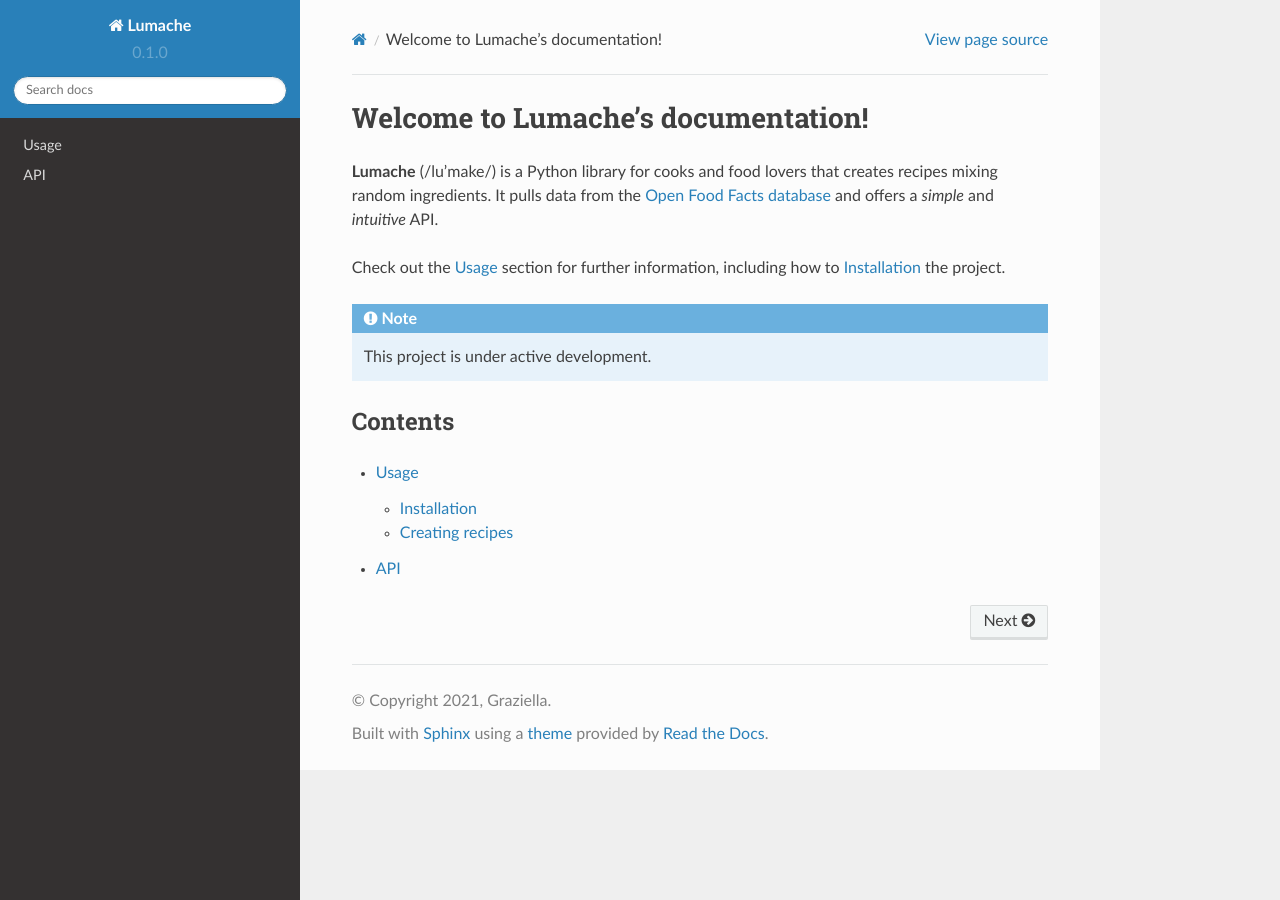
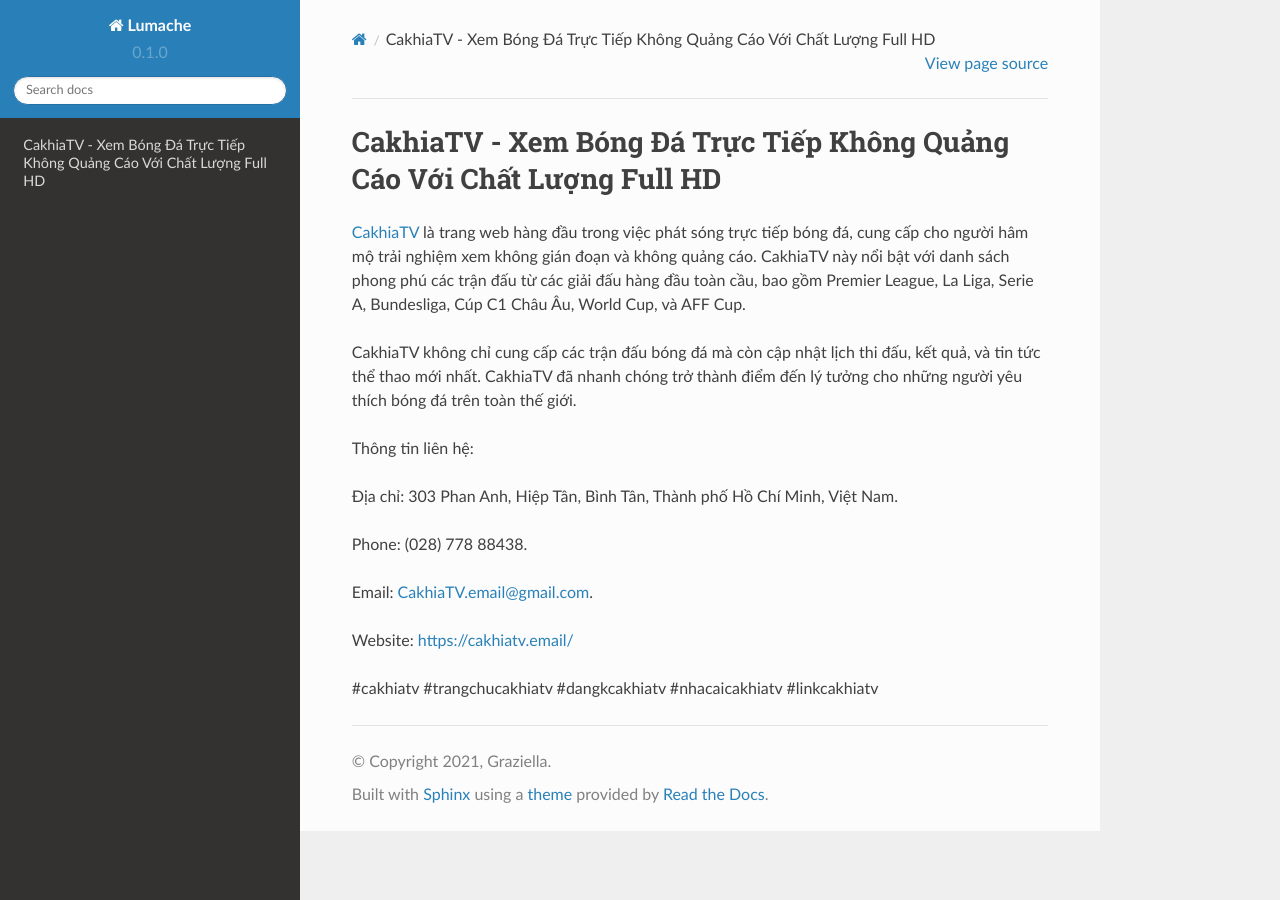
Before and after one commit to vanthanhtuan2022/cakhiatvemail, a Sphinx documentation site: the page built from docs/source/index.rst, in a window 1280 px wide. Built offline with Sphinx 7.4.7 and the Read the Docs theme 2.0.0, drawn with Linux system fonts in a browser that asks for light colours.

Commit message:
Update index.rst

```diff
--- a/docs/source/index.rst
+++ b/docs/source/index.rst
@@ -1,22 +1,18 @@
-Welcome to Lumache's documentation!
+CakhiaTV - Xem Bóng Đá Trực Tiếp Không Quảng Cáo Với Chất Lượng Full HD
 ===================================
 
-**Lumache** (/lu'make/) is a Python library for cooks and food lovers
-that creates recipes mixing random ingredients.
-It pulls data from the `Open Food Facts database <https://world.openfoodfacts.org/>`_
-and offers a *simple* and *intuitive* API.
+`CakhiaTV <https://cakhiatv.email/>`_ là trang web hàng đầu trong việc phát sóng trực tiếp bóng đá, cung cấp cho người hâm mộ trải nghiệm xem không gián đoạn và không quảng cáo. CakhiaTV này nổi bật với danh sách phong phú các trận đấu từ các giải đấu hàng đầu toàn cầu, bao gồm Premier League, La Liga, Serie A, Bundesliga, Cúp C1 Châu Âu, World Cup, và AFF Cup.
 
-Check out the :doc:`usage` section for further information, including
-how to :ref:`installation` the project.
+CakhiaTV không chỉ cung cấp các trận đấu bóng đá mà còn cập nhật lịch thi đấu, kết quả, và tin tức thể thao mới nhất. CakhiaTV đã nhanh chóng trở thành điểm đến lý tưởng cho những người yêu thích bóng đá trên toàn thế giới.
 
-.. note::
+Thông tin liên hệ:
 
-   This project is under active development.
+Địa chỉ: 303 Phan Anh, Hiệp Tân, Bình Tân, Thành phố Hồ Chí Minh, Việt Nam.
 
-Contents
---------
+Phone: (028) 778 88438.
 
-.. toctree::
+Email: CakhiaTV.email@gmail.com.
 
-   usage
-   api
+Website: https://cakhiatv.email/
+
+#cakhiatv #trangchucakhiatv #dangkcakhiatv #nhacaicakhiatv #linkcakhiatv
```
